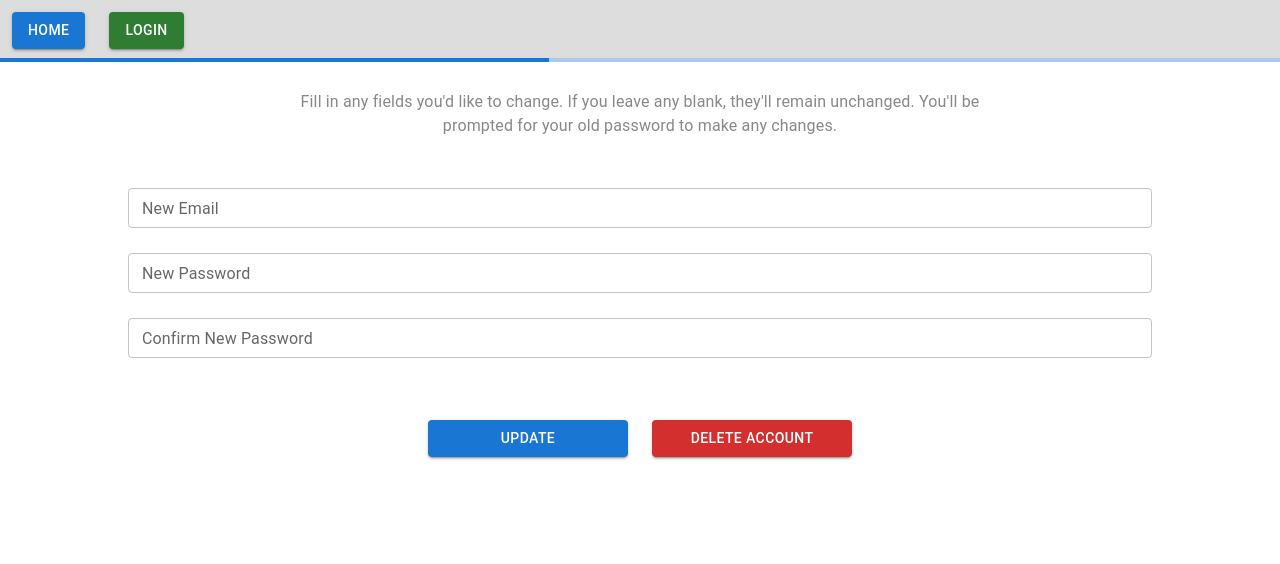
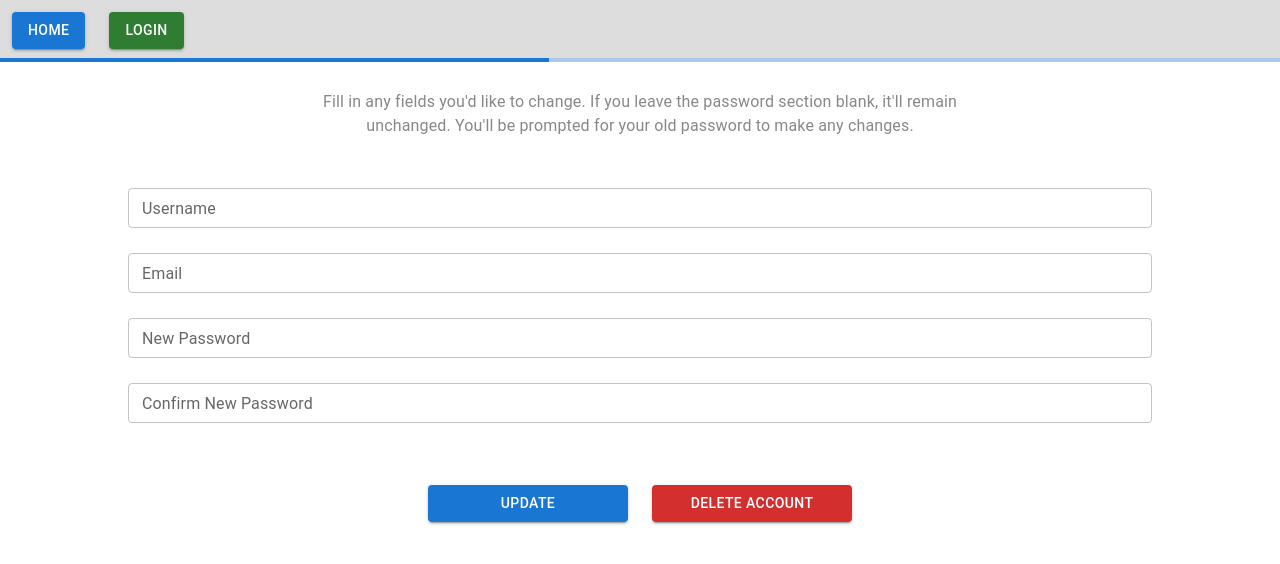
Before and after one commit to RunChennnn/Parking-Space-Booking, a React (Create React App) app in the folder frontend/vroom/: page /account/1/update in a window 1280 px wide. Shown: the top 564 px of the page. Built offline with nearby package versions, Linux system fonts and the light colour scheme; no server answers.

Commit message:
added ability to change display name

```diff
--- a/frontend/vroom/src/pages/UpdateAccount.jsx
+++ b/frontend/vroom/src/pages/UpdateAccount.jsx
@@ -8,6 +8,7 @@ import makeRequest from '../utilities/makeRequest'
 function UpdateAccount () {
   const navigate = useNavigate();
   const params = useParams();
+  const [name, setName] = React.useState('');
   const [email, setEmail] = React.useState('');
   const [password, setPassword] = React.useState('');
   const [confirmPassword, setConfirmPassword] = React.useState('');
@@ -66,11 +67,9 @@ function UpdateAccount () {
     if (password !== '' && password === confirmPassword) {
       request.password = password;
     }
-
-    console.log(request);
+    request.displayName = name;
 
     await makeRequest('PATCH', `user/${params.userID}/update`, request);
-    // console.log('Not implemented yet (not for sprint 1)');
     navigate(`/account/${params.userID}`)
   }
 
@@ -81,10 +80,12 @@ function UpdateAccount () {
 
   React.useEffect(() => {
     async function getData () {
-      const response = await makeRequest('GET', `user/${params.userID}/basic`, {});
+      const response = await makeRequest('GET', `user/${params.userID}`, {});
+      console.log(response);
       setEmail(response.email);
       setPassword('');
       setConfirmPassword('');
+      if (response.displayName) { setName(response.displayName) }
       setLoading(false);
     }
 
@@ -95,10 +96,11 @@ function UpdateAccount () {
     <>
       <NavigationBar loading={loading} />
       <Typography style={instructionStyle} align='center'>
-        Fill in any fields you&apos;d like to change. If you leave any blank, they&apos;ll remain unchanged. You&apos;ll be prompted for your old password to make any changes.
+        Fill in any fields you&apos;d like to change. If you leave the password section blank, it&apos;ll remain unchanged. You&apos;ll be prompted for your old password to make any changes.
       </Typography>
       <div style={formStyle}>
-        <TextField id='email-input' variant='outlined' disabled={showUpdatePopup || showDeletePopup} size='small' autoComplete="off" label='New Email' placeholder="example@email.com" style={inputStyle} value={email} onChange={(e) => setEmail(e.target.value)}></TextField>
+        <TextField id='name-input' variant='outlined' disabled={showUpdatePopup || showDeletePopup} size='small' autoComplete="off" label='Username' placeholder="Jane Citizen" style={inputStyle} value={name} onChange={(e) => setName(e.target.value)}></TextField>
+        <TextField id='email-input' variant='outlined' disabled={showUpdatePopup || showDeletePopup} size='small' autoComplete="off" label='Email' placeholder="example@email.com" style={inputStyle} value={email} onChange={(e) => setEmail(e.target.value)}></TextField>
         <TextField id='password-input' variant='outlined' disabled={showUpdatePopup || showDeletePopup} size='small' autoComplete="off" label='New Password' type='password' style={inputStyle} value={password} onChange={(e) => setPassword(e.target.value)}></TextField>
         <TextField id='confirm-password-input' variant='outlined' disabled={showUpdatePopup || showDeletePopup} size='small' autoComplete="off" label='Confirm New Password' type='password' style={inputStyle} value={confirmPassword} onChange={(e) => setConfirmPassword(e.target.value)}></TextField>
       </div>
```
